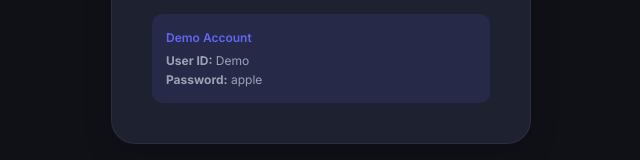
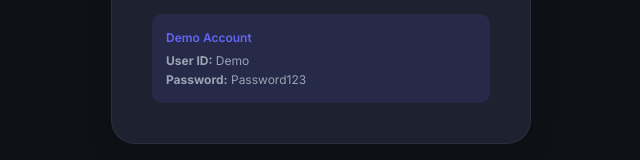
Before and after one commit to 666tec-max/prototype-nurse-roster, a React (Vite) app: page /login in a window 1280 px wide. Shown: the part 547-707 px from the top of the page, without its empty margins (319-959 px from the left). Built offline with nearby package versions, Linux system fonts and the light colour scheme.

Commit message:
Update Demo account password in UI information banner

```diff
--- a/src/pages/LoginPage.jsx
+++ b/src/pages/LoginPage.jsx
@@ -127,7 +127,7 @@ export default function LoginPage() {
             Demo Account
           </div>
           <div><strong>User ID:</strong> Demo</div>
-          <div><strong>Password:</strong> apple</div>
+          <div><strong>Password:</strong> Password123</div>
         </div>
       </div>
     </div>
```
